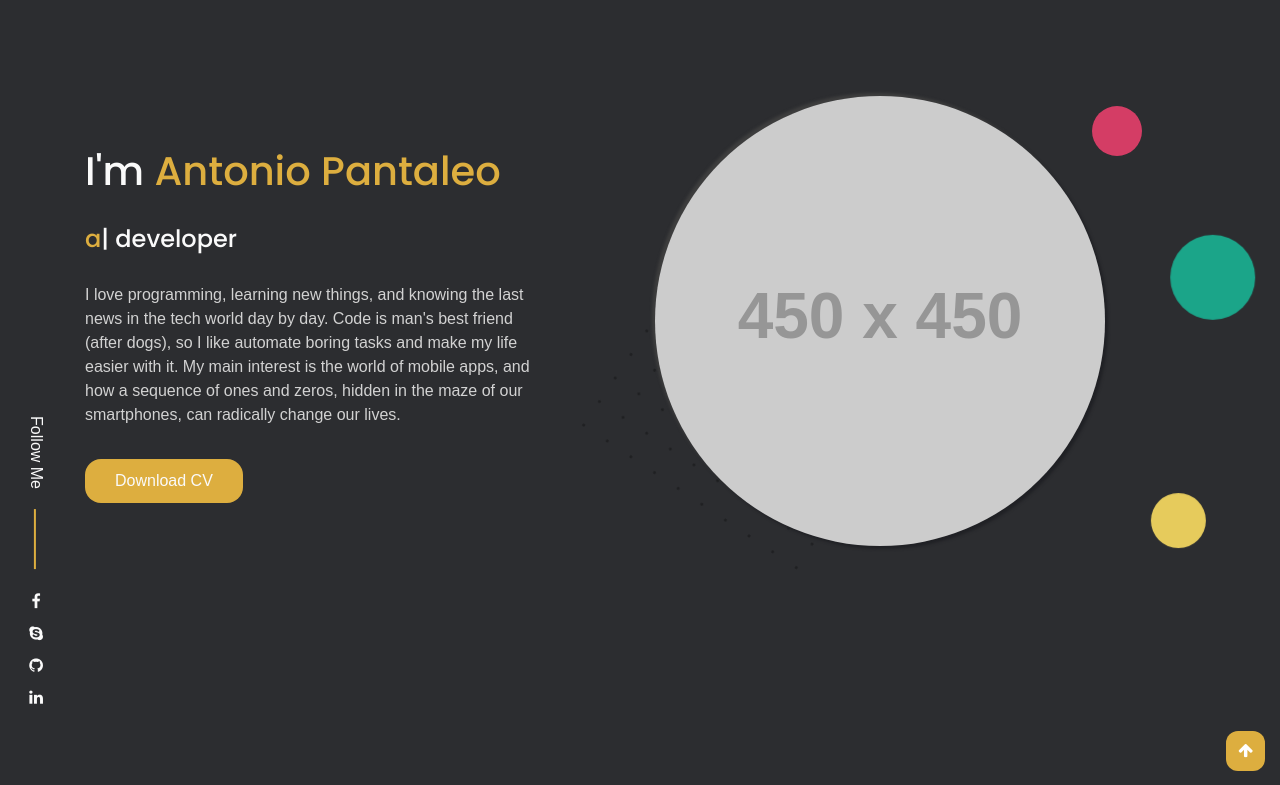
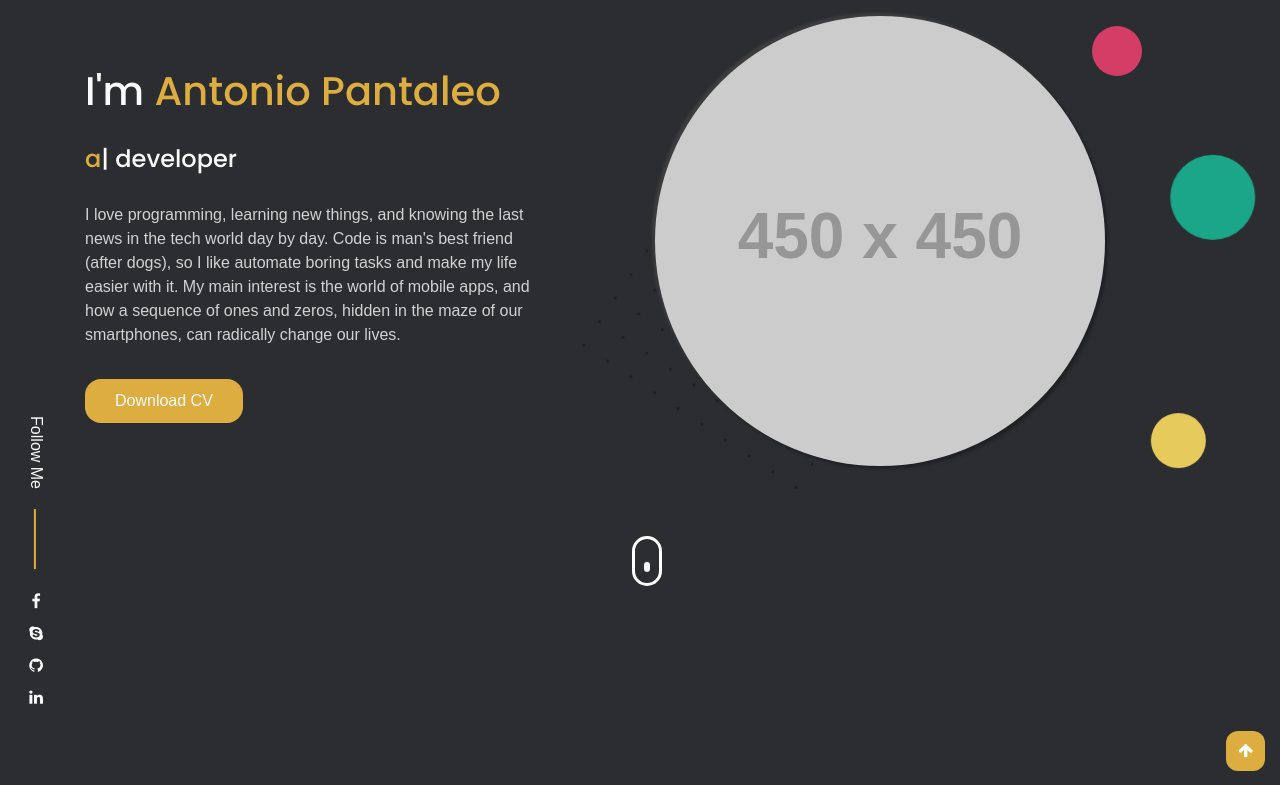
Before and after one commit to antoniopantaleo/antoniopantaleo.github.io, a PHP site: page / in a window 1280 px wide. Shown: the part 79-864 px from the top of the page. Run offline with PHP 8.4, Linux system fonts and the light colour scheme; grey boxes labelled with a size stand in for pictures from a placeholder-image service; some libraries are stand-ins or nearby versions; some web fonts are replaced.

Commit message:
aggiunto pulsante scroll

```diff
--- a/assets/css/main.css
+++ b/assets/css/main.css
@@ -774,6 +774,32 @@ canvas.particles-js-canvas-el {
   100% {
     transform: rotate(360deg);
   }
+}
+
+.hero-03 .scroll-down span {
+  text-align: center;
+  position: absolute;
+  bottom: 40px;
+  z-index: 2;
+  left: calc(50% - 8px);
+  /* bottom: calc(10% - 150px); */
+  width: 30px;
+  height: 50px;
+  border-radius: 50px;
+  border: 3px solid white;
+}
+
+.hero-03 .scroll-down span:before {
+  position: absolute;
+  content: "";
+  width: 6px;
+  height: 10px;
+  left: calc(50% - 3px);
+  margin-top: 10px;
+  border-radius: 5px;
+  animation: sdb10 2s infinite;
+  box-sizing: border-box;
+  background-color: white;
 }
 
 /*-------------------------
--- a/index.html
+++ b/index.html
@@ -674,6 +674,13 @@
             </div>
           </div>
         </div>
+
+        <div class="scroll-down" style="margin-top: 10em;">
+            <a href="#about">
+                <span></span>
+            </a>
+        </div>
+
       </div>
     </section>
     <!--  Hero End  -->
```
